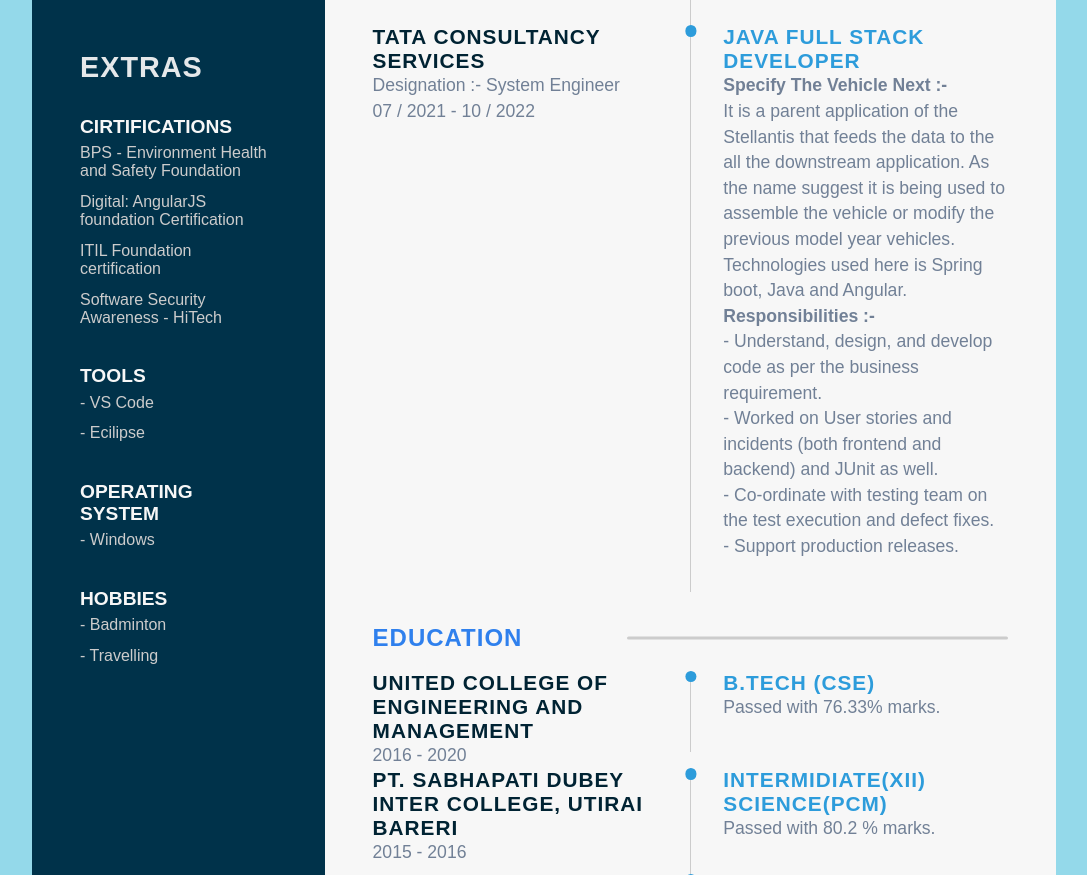
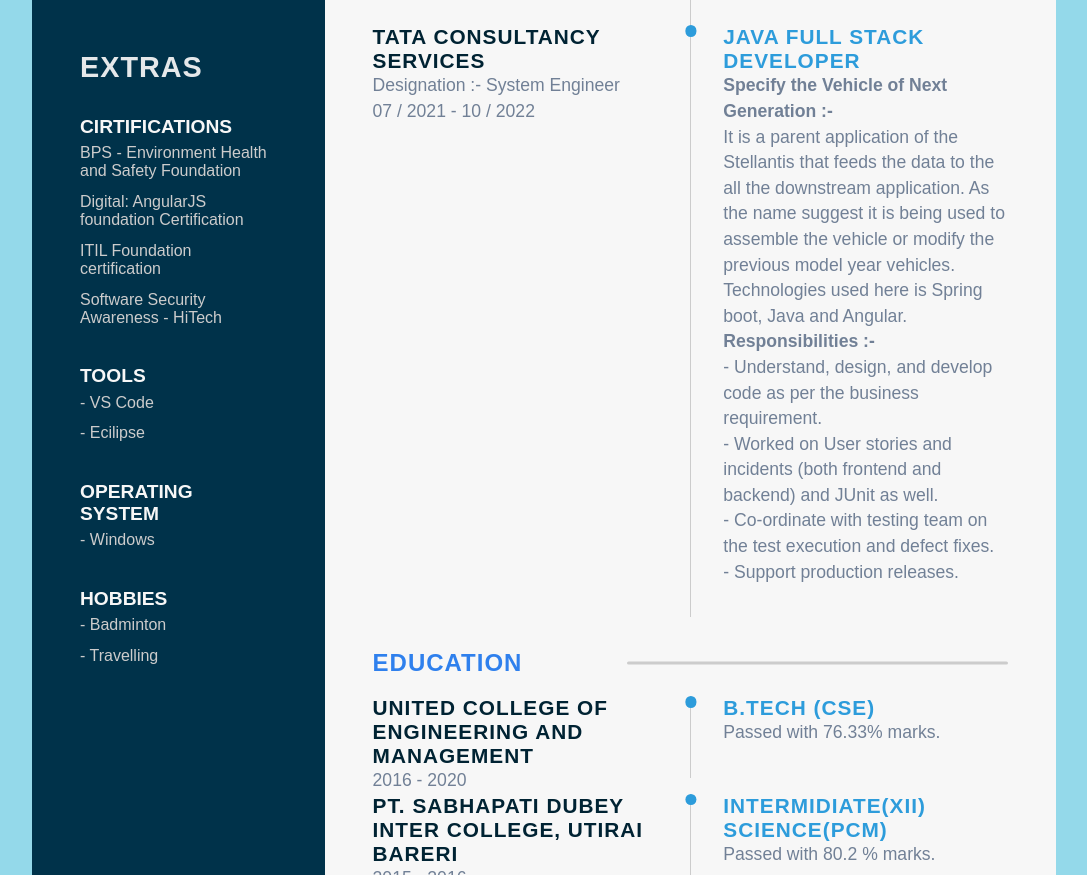
Before and after one commit to acpm1221/Priyanka-Maurya, a plain HTML site: page index.html in a window 1280 px wide. Shown: the part 1144-2019 px from the top of the page, without its empty margins (96-1183 px from the left). Drawn offline with Linux system fonts and the light colour scheme.

Commit message:
Update index.html
update

```diff
--- a/index.html
+++ b/index.html
@@ -178,7 +178,7 @@
                             <div class="tl-content">
                                 <h5 class="tl-title-2">Java Full Stack  Developer</h5>
                                 <p class="para">
-                                  <b>Specify The Vehicle Next :-</b><br>
+                                  <b>Specify the Vehicle of Next Generation :-</b><br>
                                   It  is a parent application of the Stellantis that feeds the data to the all the downstream application. As the name suggest it is being used to assemble the vehicle or modify the previous model year vehicles. Technologies used here is Spring boot, Java and Angular.
                                   <br><b>Responsibilities :- </b><br>- Understand, design, and develop code as per the business requirement.
                                   <br>- Worked on User stories and incidents (both frontend and backend) and JUnit as well.
```
